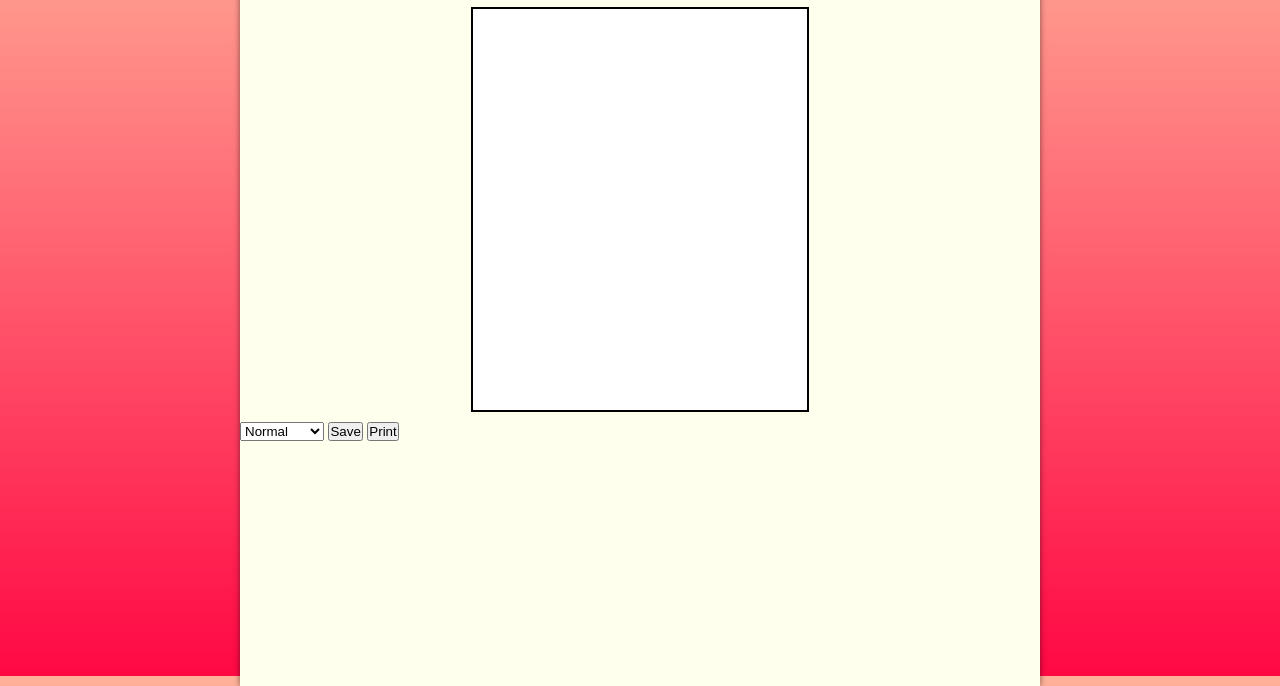
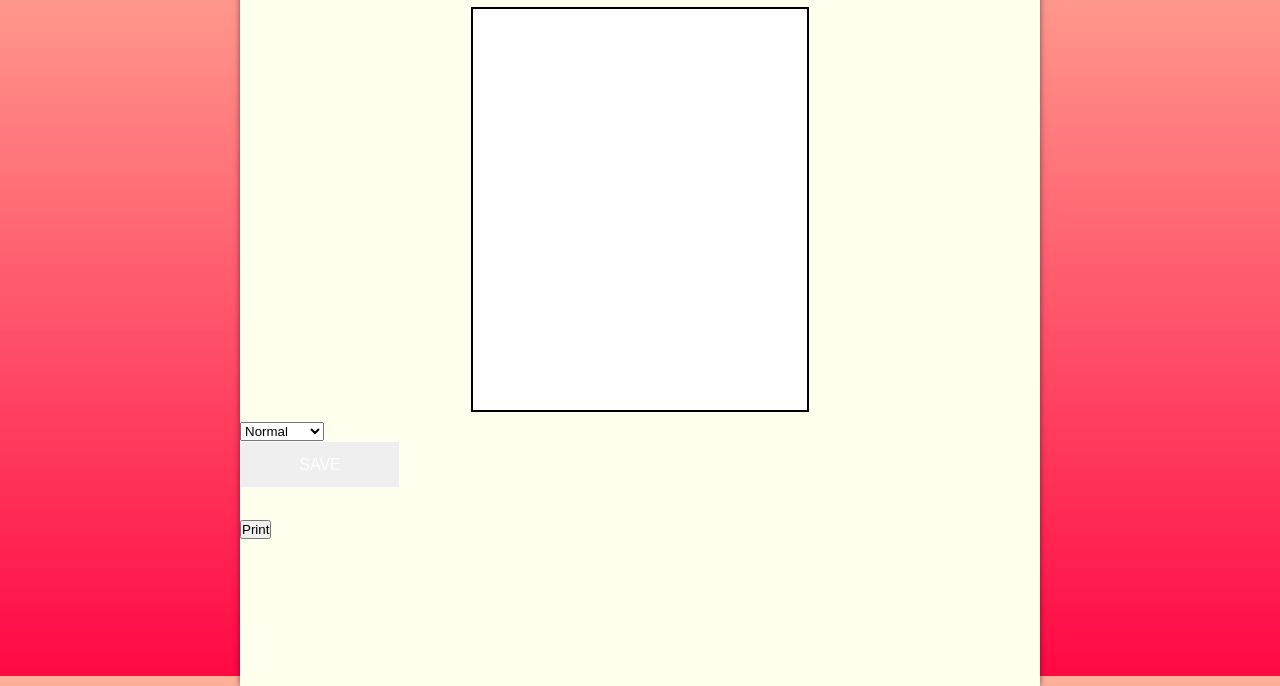
Before and after one commit to blumewas/polaroidmaker, a plain HTML site: page index.html in a window 1280 px wide. Shown: the part 124-810 px from the top of the page. Drawn offline with Linux system fonts and the light colour scheme.

Commit message:
added button css

```diff
--- a/index.html
+++ b/index.html
@@ -78,7 +78,7 @@
       <option value="xpro-ii">X-Pro II</option>
     </select>
 
-    <button id="save">Save</button>
+    <button id="save" class="btn btn-4"><span>Save</span></button>
     <button id="print">Print</button>
   </div>
   </div>
--- a/main.css
+++ b/main.css
@@ -49,3 +49,49 @@ canvas {
 .formContainer {
   text-align: center;
 }
+
+.btn {
+  color: #fff;
+  cursor: pointer;
+  display: block;
+  font-size:16px;
+  font-weight: 400;
+  line-height: 45px;
+  margin: 0 0 2em;
+  max-width: 160px;
+  position: relative;
+  text-decoration: none;
+  text-transform: uppercase;
+  width: 100%;
+}
+
+.btn:hover { text-decoration: none; }
+
+.btn-4 {
+  border: 1px solid;
+  overflow: hidden;
+  position: relative;
+}
+
+.btn-4:after {
+  background: #fff;
+  content: "";
+  height: 155px;
+  left: -75px;
+  opacity: .2;
+  position: absolute;
+  top: -50px;
+  transform: rotate(35deg);
+  transition: all 550ms cubic-bezier(0.19, 1, 0.22, 1);
+  width: 50px;
+  z-index: -10;
+}
+
+.btn-4:hover:after {
+  left: 120%;
+  transition: all 550ms cubic-bezier(0.19, 1, 0.22, 1);
+}
+
+.btn-4 span {
+  z-index: 20;
+}
```
